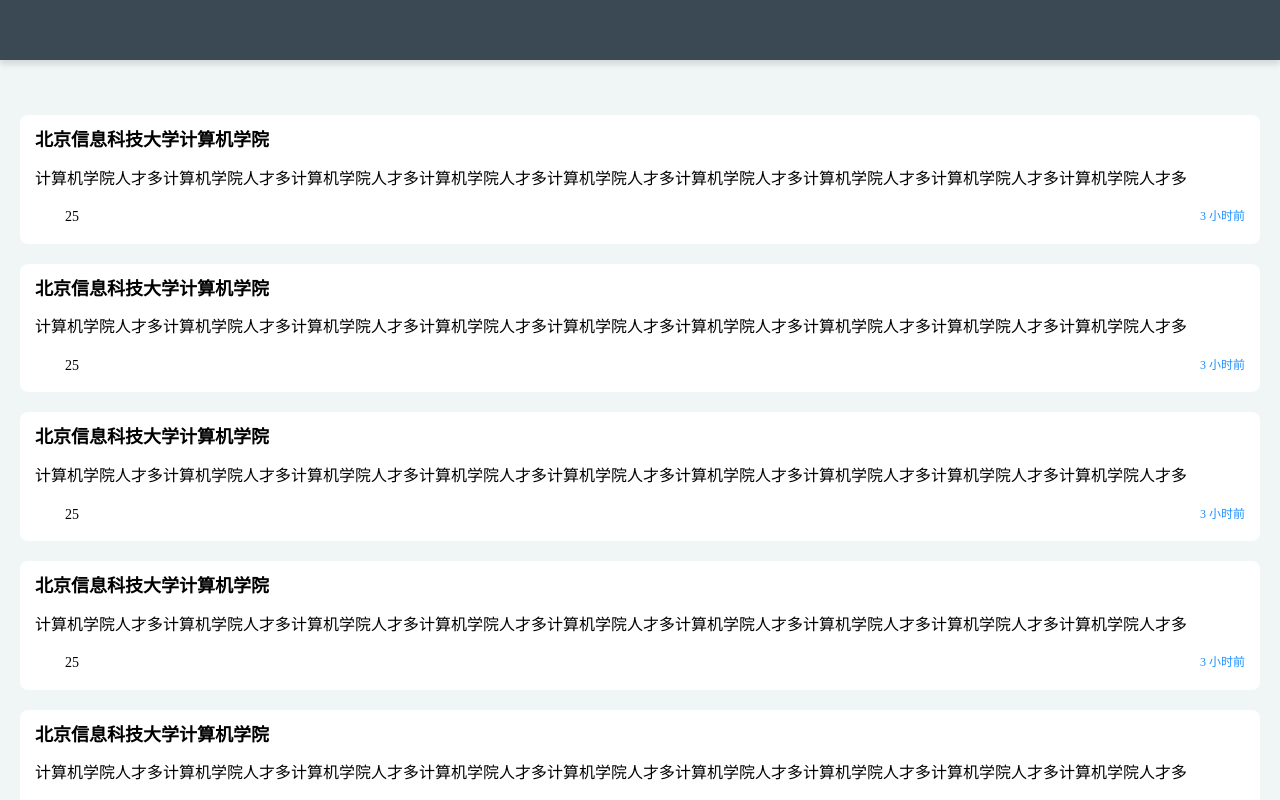
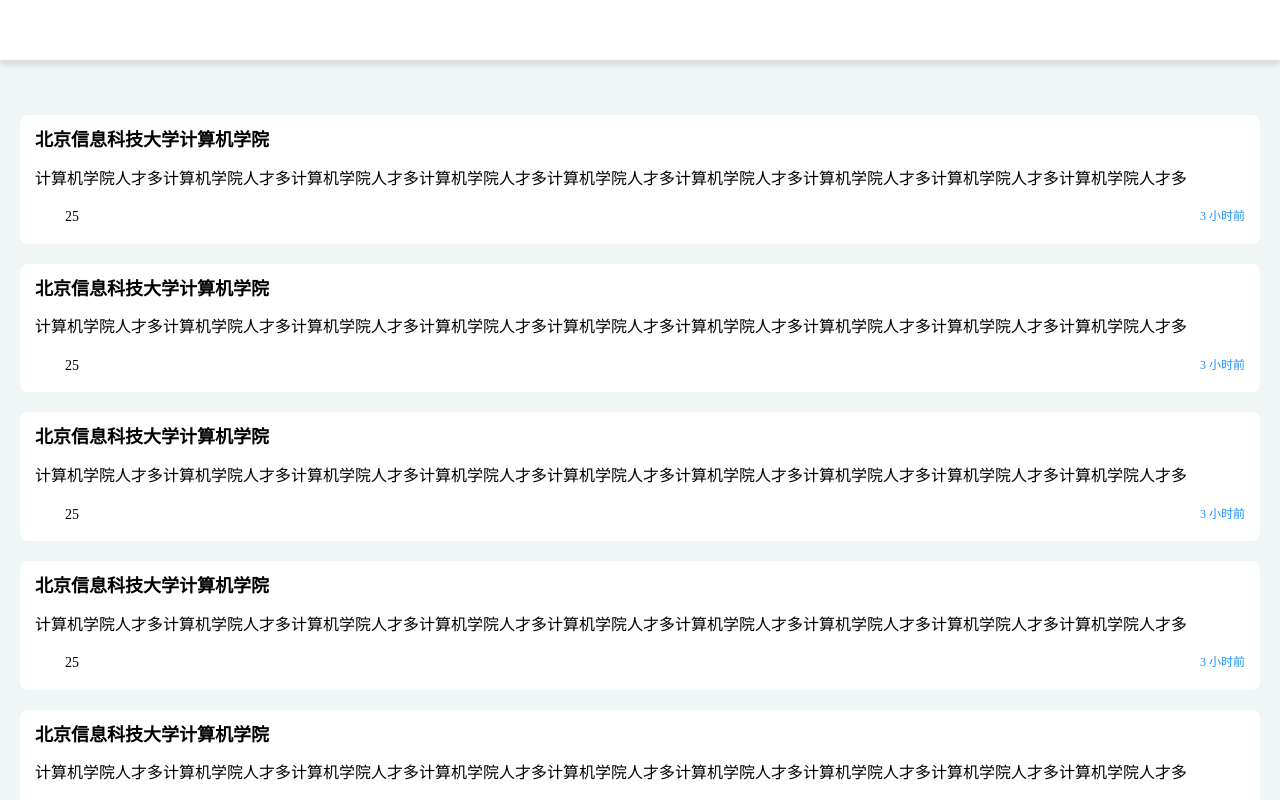
Before and after one commit to Smpests/vue-practices, a Vue app in the folder alice/alice/: page /#/ in a window 1280 px wide. Shown: the top 800 px of the page. Built offline with nearby package versions, Linux system fonts and the light colour scheme; a web font is replaced by a local one.

Commit message:
[alice] <add> init Me

```diff
--- a/alice/alice/src/App.vue
+++ b/alice/alice/src/App.vue
@@ -1,5 +1,15 @@
-<style scoped>
-
+<style>
+  body {
+    background-color: rgb(240, 245, 246);
+  }
+  .app {
+    padding: 0px;
+    margin: 0px;
+    top: 0px;
+    left: 0px;
+    width: 100%;
+    height: 100%;
+  }
 </style>
 <template>
   <div class="app">
--- a/alice/alice/src/components/NavHeader.vue
+++ b/alice/alice/src/components/NavHeader.vue
@@ -4,7 +4,8 @@
     src: url('//at.alicdn.com/t/font_952909_fni4mkv42n.ttf')
   }
   .wrapper {
-    background-color: #3A4953;
+    /* background-color: #3A4953; */
+    background-color: #fff;
     flex: 1;
     position: fixed;
     z-index: 1;
@@ -32,14 +33,17 @@
     list-style-type:none;
     float:left;
     display:block;
-    color:#fff;
+    /* color:#fff; */
   }
   li:active {
-    background-color:cadetblue
+    background-color:lightblue;
   }
-
   .item-active {
-    background-color:cadetblue
+    text-decoration: none;
+    color: gray;
+  }
+  .item-active:active {
+    background-color:rgba(0, 0, 0, 0.1);
   }
 </style>
 
@@ -47,36 +51,40 @@
   <div class="wrapper">
     <ul>
       <li @click="changeItemStatus(0)">
-        <span>&#xeaf0;</span>
+        <router-link class="item-active" to="/">&#xeaf0;</router-link>
+        <!-- <span>&#xeaf0;</span>
         <span class="item-active"
             v-show="checkStatus[0]"
             v-bind="checkStatus"
             @click="onSelected(event, 0)">
-        </span>
+        </span> -->
       </li>
       <li @click="changeItemStatus(1)">
-        <span>&#xeaf8;</span>
+        <router-link class="item-active" to="/me">&#xeaf8;</router-link>
+        <!-- <span>&#xeaf8;</span>
         <span class="item-active"
             v-show="checkStatus[1]"
             v-bind="checkStatus"
             @click="onSelected(event, 1)">
-        </span>
+        </span> -->
       </li>
       <li @click="changeItemStatus(2)">
-        <span>&#xeb43;</span>
+        <router-link class="item-active" to="/me">&#xeb43;</router-link>
+        <!-- <span>&#xeb43;</span>
         <span class="item-active"
             v-show="checkStatus[2]"
             v-bind="checkStatus"
             @click="onSelected(event, 2)">
-        </span>
+        </span> -->
       </li>
       <li @click="changeItemStatus(3)">
-        <span>&#xeb24;</span>
+        <router-link class="item-active" to="me">&#xeb24;</router-link>
+        <!-- <span>&#xeb24;</span>
         <span class="item-active"
             v-show="checkStatus[3]"
             v-bind="checkStatus"
             @click="onSelected(event, 3)">
-          </span>
+        </span> -->
       </li>
     </ul>
   </div>
--- a/alice/alice/src/router.js
+++ b/alice/alice/src/router.js
@@ -2,6 +2,7 @@
 import Router from 'vue-router'
 import Home from './views/Home.vue'
 import About from './views/About.vue'
+import Me from './views/Me.vue'
 
 Vue.use(Router)
 
@@ -22,6 +23,11 @@
       // component: function () {
       //   return import(/* webpackChunkName: "about" */ './views/About.vue')
       // }
+    },
+    {
+      path: '/me',
+      name: 'me',
+      component: Me
     }
   ]
 })
--- a/alice/alice/src/views/About.vue
+++ b/alice/alice/src/views/About.vue
@@ -4,9 +4,13 @@
   }
 </style>
 
-
 <template>
   <div class="about">
     <h1>This is an about page</h1>
+    <h1>This is an about page</h1>
+    <h1>This is an about page</h1>
+    <h1>This is an about page</h1>
+    <h1>This is an about page</h1>
+    <h1>This is an about page</h1>
   </div>
 </template>
--- a/alice/alice/src/views/Home.vue
+++ b/alice/alice/src/views/Home.vue
@@ -1,9 +1,7 @@
 <style scoped>
   .container {
     overflow-y: scroll;
-    height: 100%;
     margin-top: 60px;
-    background-color: rgb(240, 245, 246);
   }
   .list {
     margin: 55px 20px 20px 20px;
--- /dev/null
+++ b/alice/alice/src/views/Me.vue
@@ -0,0 +1,29 @@
+<style scoped>
+  .container {
+    overflow-y: scroll;
+    margin-top: 60px;
+  }
+  .input-container {
+    display: flex;
+    align-items: center;
+    align-content: center;
+    justify-content: center;
+    /* width: 80%;
+    height: 60%; */
+  }
+  .input-username {
+
+  }
+  .input-password {
+
+  }
+</style>
+
+<template>
+  <div class="container">
+    <div class="input-container">
+      <input class="input-username" type="text" placeholder="请输入用户名">
+      <input class="input-password" type="password" placeholder="请输入用户名">
+    </div>
+  </div>
+</template>
```
